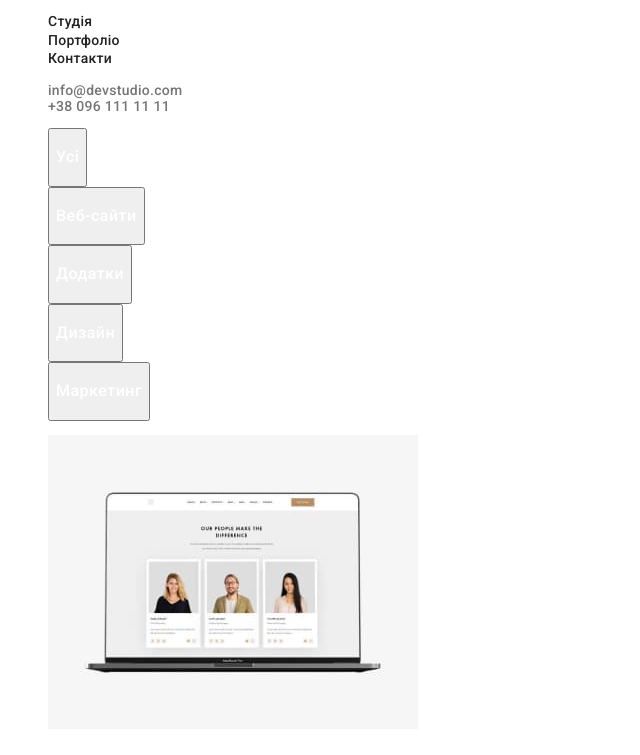
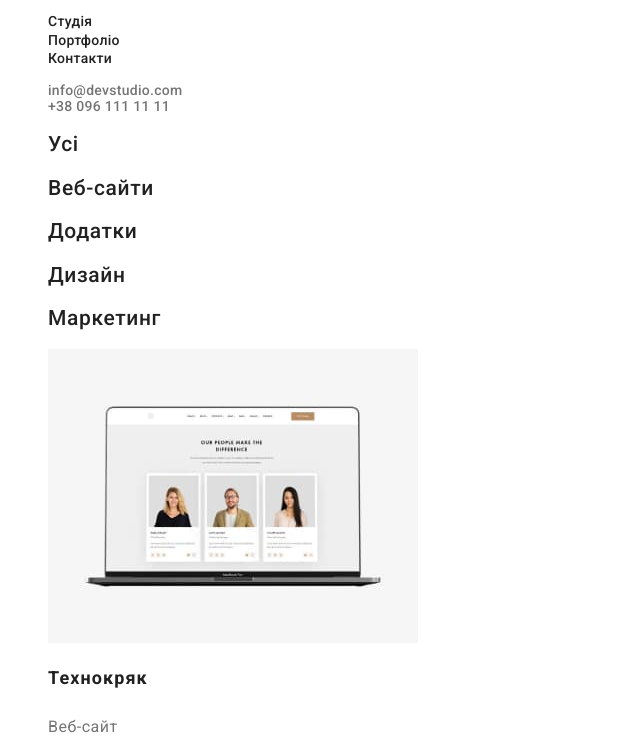
Before and after one commit to moxzuto/goit-markup-hw-02, a plain HTML site: page portfolio.html in a window 1280 px wide. Shown: the part 41-796 px from the top of the page, without its empty margins (0-640 px from the left). Drawn offline with Linux system fonts and the light colour scheme.

Commit message:
Deleted button created <a>

```diff
--- a/css/styles.css
+++ b/css/styles.css
@@ -152,14 +152,6 @@ body {
 
 /* PORTFOLIO */
 
-.portfolio-main-button {
-  font-family: inherit;
-  font-weight: 500;
-  font-size: 16px;
-  line-height: 26px;
-  letter-spacing: 0.03em;
-  color: var(--main-color);
-}
 
 .portfolio-topic-text {
   font-weight: 700;
@@ -179,9 +171,11 @@ body {
 
 .portfolio-button-text {
   font-weight: 500;
-  font-size: 16px;
   line-height: 26px;
-  text-align: center;
   letter-spacing: 0.03em;
-  color: #ffffff;
+  color: var(--main-color);
 }
+
+.portfolio-button-text:hover {
+  color: #2196f3;
+}
--- a/portfolio.html
+++ b/portfolio.html
@@ -62,31 +62,21 @@
     <main>
       <section class="portfolio-button-navigation portfolio">
         <!-- кнопки портфолио -->
-        <ul class="list">
+        <ul class="portfolio-list  list">
           <li>
-            <button class="portfolio-main-button" type="button">
-              <h1 class="portfolio-button-text">Усі</h1>
-            </button>
+            <a href="" class="link"><h1 class="portfolio-button-text">Усі</h1></a>
           </li>
           <li>
-            <button class="portfolio-main-button" type="button">
-              <h1 class="portfolio-button-text">Веб-сайти</h1>
-            </button>
+            <a href="" class="link"><h1 class="portfolio-button-text">Веб-сайти</h1></a>
           </li>
           <li>
-            <button class="portfolio-main-button" type="button">
-              <h1 class="portfolio-button-text">Додатки</h1>
-            </button>
+            <a href="" class="link"><h1 class="portfolio-button-text">Додатки</h1></a>
           </li>
           <li>
-            <button class="portfolio-main-button" type="button">
-              <h1 class="portfolio-button-text">Дизайн</h1>
-            </button>
+            <a href="" class="link"> <h1 class="portfolio-button-text">Дизайн</h1></a>
           </li>
           <li>
-            <button class="portfolio-main-button" type="button">
-              <h1 class="portfolio-button-text">Маркетинг</h1>
-            </button>
+            <a href="" class="link"><h1 class="portfolio-button-text">Маркетинг</h1></a>
           </li>
         </ul>
         <ul class="list">
```
